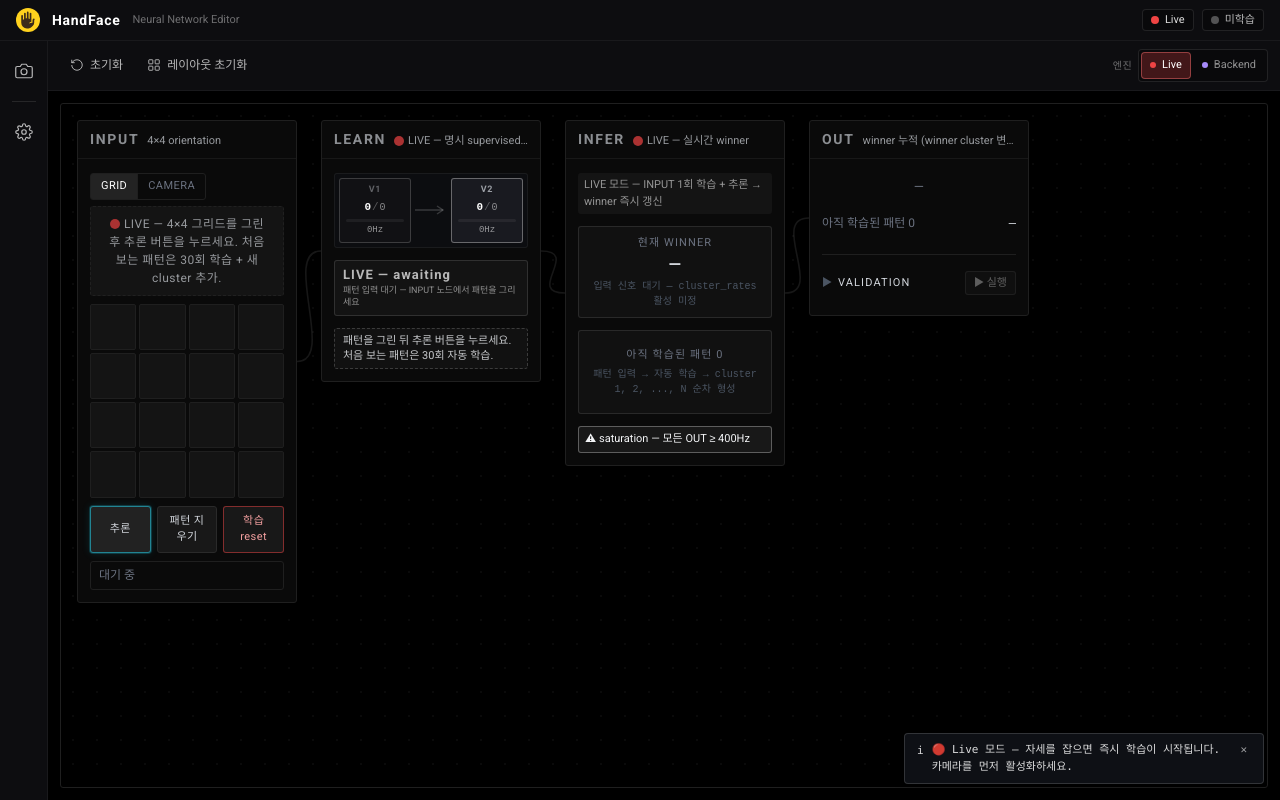
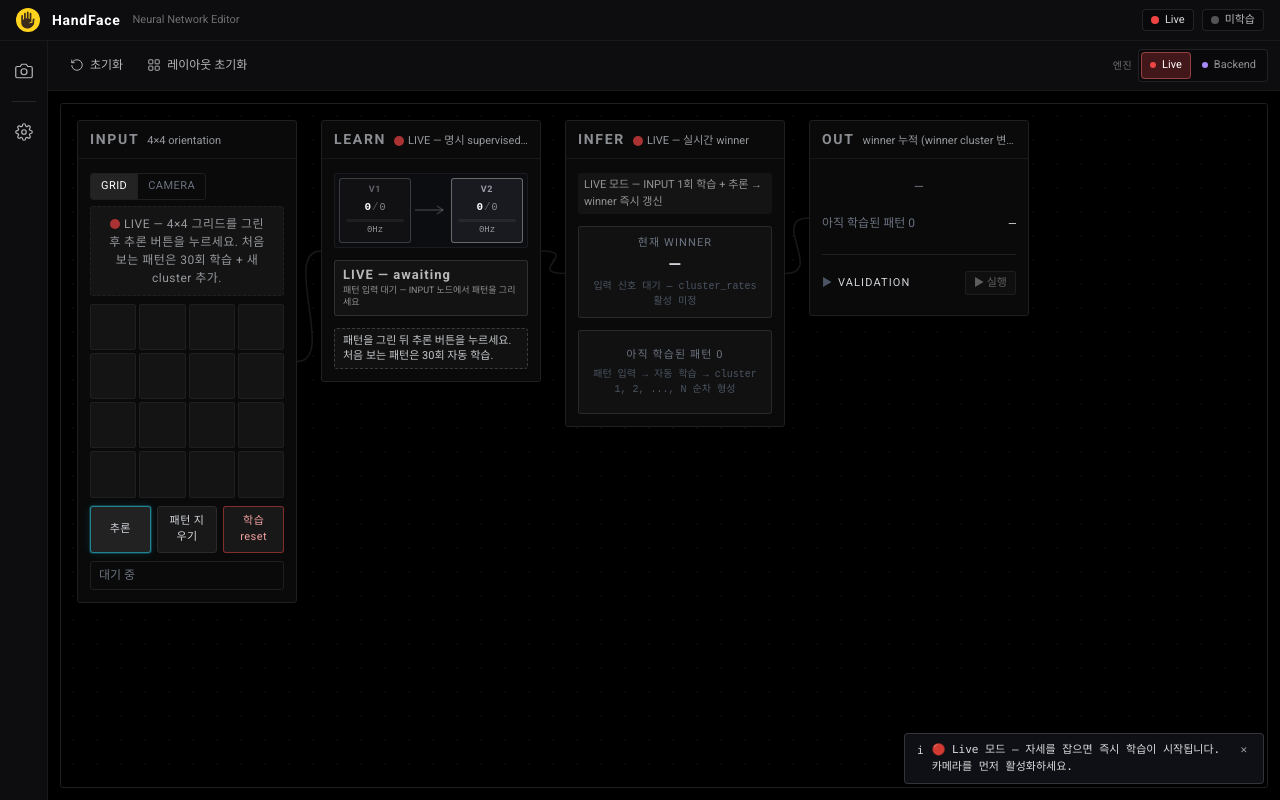
Before and after one commit to whatpull/handface, a Next.js app: page / in a window 1280 px wide. Built offline with nearby package versions, Linux system fonts and the light colour scheme.

Commit message:
fix(snn): vacuous saturated + stale isCancelled closure
NodeInfer: clusterRates 빈 배열 시 every()가 true — length>0 guard 추가.
use-hand-control: await 후 isCancelled 스냅샷 문제 → cancelled 클로저 직접 참조.

Co-Authored-By: Claude Sonnet 4.6 <noreply@anthropic.com>

```diff
--- a/src/components/snn/pipeline/NodeInfer.tsx
+++ b/src/components/snn/pipeline/NodeInfer.tsx
@@ -113,7 +113,7 @@ export default function NodeInfer({
 
   // 사용자 catch 2026-05-11 (cluster-source-unify): winner 영역 hoist 영역 위 —
   // 본 위치 영역 saturated 영역만 catch 정합.
-  const saturated = winner.clusterRates.every((v) => v >= SATURATION_HZ);
+  const saturated = winner.clusterRates.length > 0 && winner.clusterRates.every((v) => v >= SATURATION_HZ);
 
   // history 영역 winner cluster 변경 시점 영역 누적 (last 10).
   // winnerKey ↑ — 변경 시 fade-in animation 재생 (사용자 catch 2026-05-07).
--- a/src/lib/snn/use-hand-control.ts
+++ b/src/lib/snn/use-hand-control.ts
@@ -324,7 +324,7 @@ export function useHandControl(cameraConnected: boolean, autoLive = false, autoC
           observeMs: 150,
           maxClusters: 64,
         });
-        if (isCancelled) return;
+        if (cancelled) return;
         if (!r.ok) {
           setTrainStatus(`자동 학습 실패: ${r.reason || `HTTP ${r.status ?? '?'}`}`);
           return;
```
